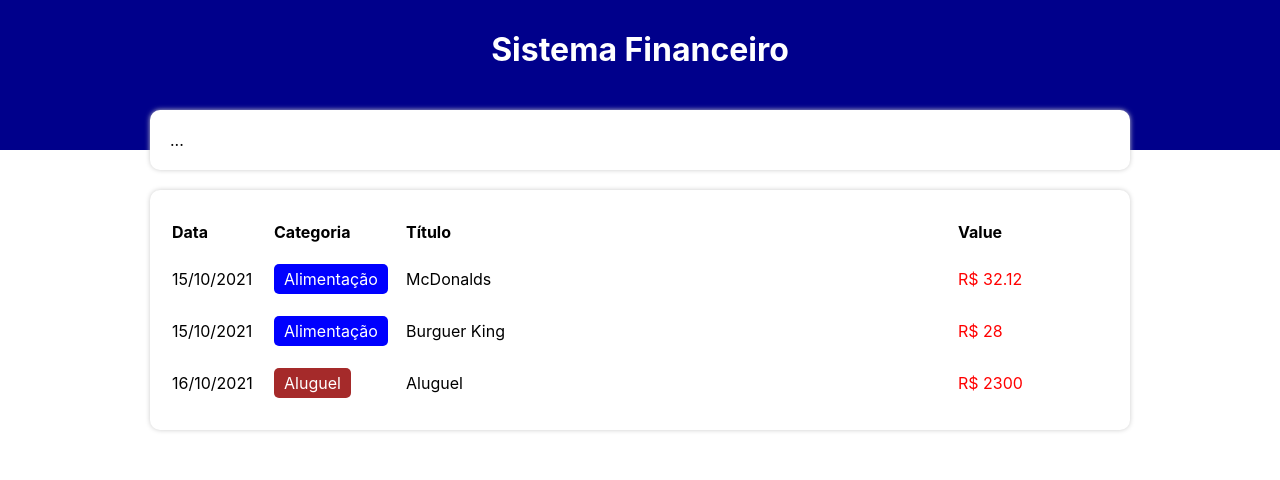
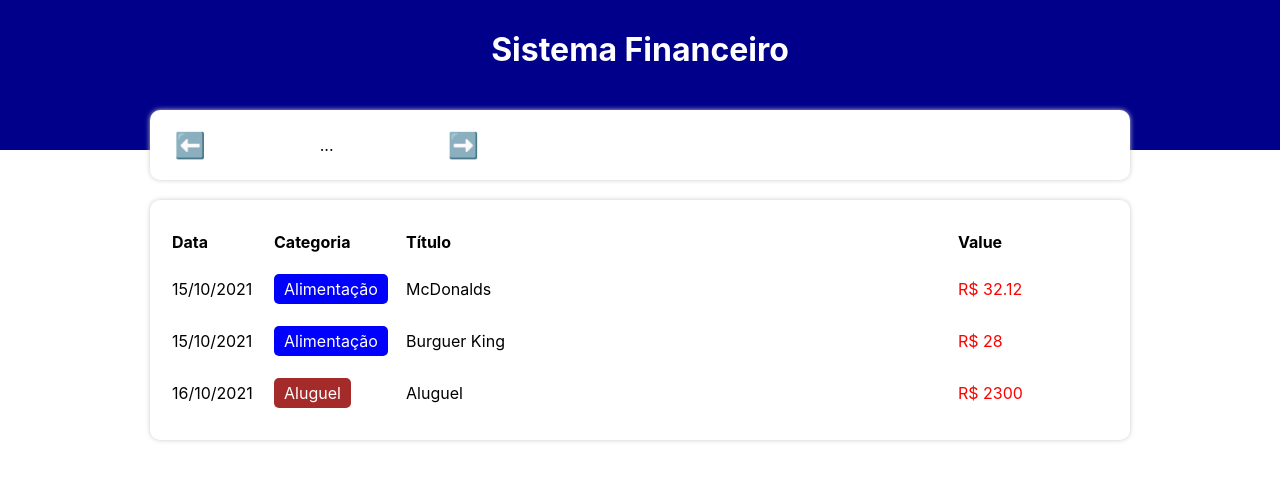
Before and after one commit to marciojordao2011/Sistema-Finaneceiro, a React (Create React App) app: page / in a window 1280 px wide. Shown: the top 480 px of the page. Built offline with nearby package versions, Linux system fonts and the light colour scheme.

Commit message:
ResumeArea

```diff
--- a/src/components/InfoArea/Index.tsx
+++ b/src/components/InfoArea/Index.tsx
@@ -2,7 +2,15 @@ import * as C from './Style';
 export const InfoArea = () => {
     return (
         <C.Container>
-            ...
+            <C.MonthArea>
+                <C.MonthArrow>⬅️</C.MonthArrow>
+                <C.MonthTitle>...</C.MonthTitle>
+                <C.MonthArrow>➡️</C.MonthArrow>
+            </C.MonthArea>
+
+            <C.ResumeArea>
+
+            </C.ResumeArea>
         </C.Container>
     );
 
--- a/src/components/InfoArea/Style.ts
+++ b/src/components/InfoArea/Style.ts
@@ -6,4 +6,29 @@ export const Container = styled.div`
     border-radius: 10px;
     padding: 20px;
     margin-top: -40px;
+    display: flex;
+    align-items: center;
 `;
+
+export const MonthArea = styled.div`
+    flex: 1;
+    display: flex;
+    align-items: center;
+    `;
+
+export const MonthArrow = styled.div`
+    width: 40px;
+    text-align: center;
+    font-size: 25px;
+    cursor:pointer;
+`;
+
+export const MonthTitle = styled.div`
+    flex: 1;
+    text-align: center;
+`;
+
+export const ResumeArea = styled.div`
+    flex: 2;
+    display: flex;
+    `;
```
